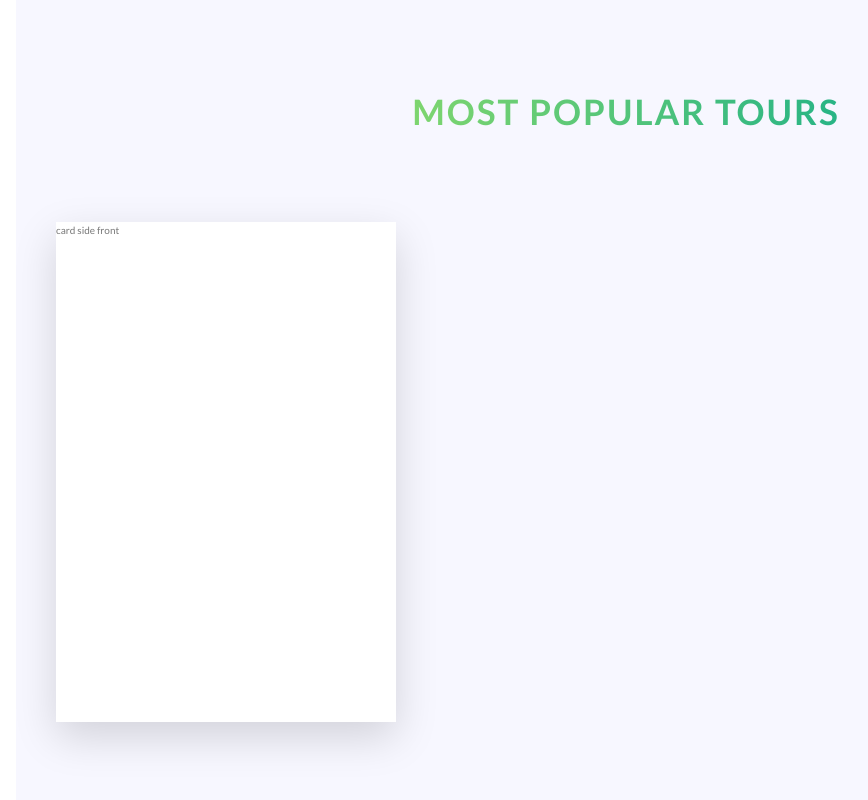
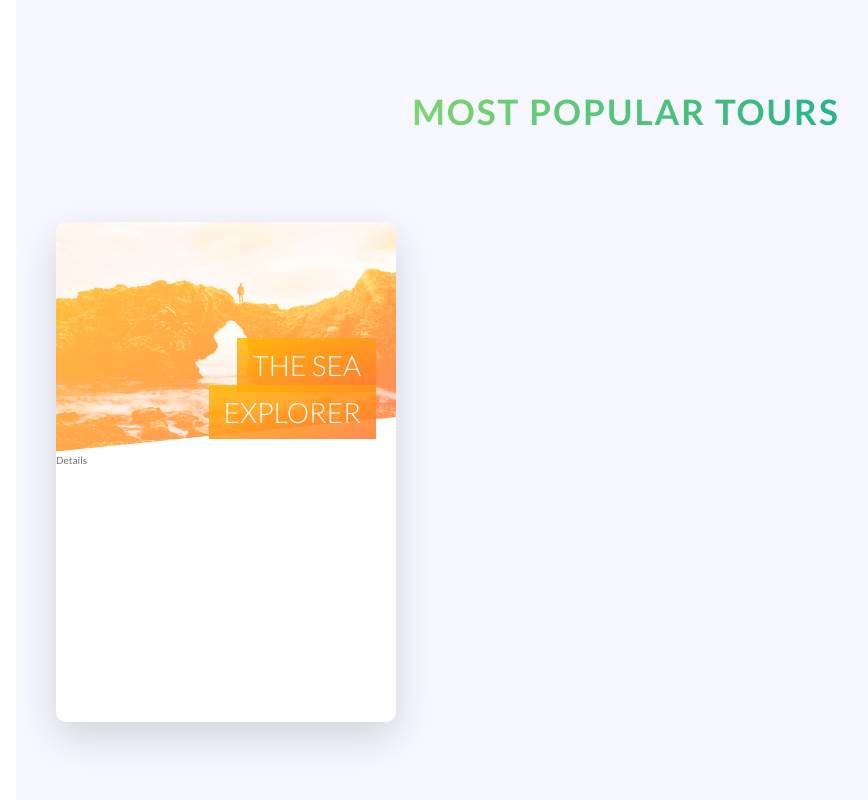
Before and after one commit to Gsync/naturetours, a website: page index.html in a window 1280 px wide. Shown: the part 2329-3129 px from the top of the page, without its empty margins (14-882 px from the left). Drawn offline with Linux system fonts and the light colour scheme.

Commit message:
card image css

```diff
--- a/index.html
+++ b/index.html
@@ -99,7 +99,17 @@
                     <div class="col-1-of-3">
                         <div class="card">
                             <div class="card__side card__side--front">
-                                card side front
+                                <div class="card__picture card__picture--1">
+                                    &nbsp;
+                                </div>
+                                <h4 class="card__heading">
+                                    <span class="card__heading-span card__heading-span--1">
+                                        The Sea Explorer
+                                    </span>
+                                </h4>
+                                <div class="card__details">
+                                    Details
+                                </div>
                             </div>
                             <div class="card__side card__side--back card__side--back-1">
                                 card side back
--- a/package.json
+++ b/package.json
@@ -4,7 +4,7 @@
   "description": "Nautre Tours Static single page site to demonstrate Advanced CSS design Concepts including SASS",
   "main": "index.js",
   "scripts": {
-    "compile:sass": "node-sass sass/main.scss css/style.css -w"
+    "compile": "node-sass sass/main.scss css/style.css -w"
   },
   "repository": {
     "type": "git",
--- a/sass/components/_card.scss
+++ b/sass/components/_card.scss
@@ -8,11 +8,13 @@
         background-color: orangered;
         width: 100%;
         height: 50rem;
-        transition: all .8s;
+        transition: all 1s ease;
         position: absolute;
         top: 0;
         left: 0;
         backface-visibility: hidden;
+        border-radius: 10px;
+        overflow: hidden;
         box-shadow: 0 1.5rem 4rem rgba($color-black, .15);
 
         &--front {
@@ -29,10 +31,54 @@
     }
 
     &:hover &__side--front {
-        transform: rotateY(180deg);
+        transform: rotateY(-180deg);
     }
 
     &:hover &__side--back {
         transform: rotateY(0deg);
     }
+
+    &__picture {
+        background-size: cover;
+        height: 23rem;
+        background-blend-mode: screen;
+        -webkit-clip-path: polygon(0 0, 100% 0, 100% 85%, 0 100%);
+        clip-path: polygon(0 0, 100% 0, 100% 85%, 0 100%);
+
+        &--1 {
+            background-image: linear-gradient(to right bottom, $color-secondary-light, $color-secondary-dark), url(../img/nat-5.jpg);
+        }
+
+        &--2 {
+            background-image: url(../img/nat-5.jpg);
+        }
+
+        &--3 {
+            background-image: url(../img/nat-5.jpg);
+        }
+    }
+
+    &__heading {
+        font-size: 2.8rem;
+        font-weight: 300;
+        text-transform: uppercase;
+        text-align: right;
+        color: $color-white;
+        position: absolute;
+        top: 12rem;
+        right: 2rem;
+        width: 75%;
+
+    }
+
+    &__heading-span {
+        padding: 1rem 1.5rem;
+        box-decoration-break: clone;
+        -webkit-box-decoration-break: clone;
+
+        &--1 {
+            background-image: linear-gradient(to right bottom, rgba($color-secondary-light, .85), rgba($color-secondary-dark, .85));
+        }
+
+    }
 }
--- a/sass/layout/_header.scss
+++ b/sass/layout/_header.scss
@@ -4,6 +4,7 @@
     background-image: linear-gradient( to right bottom, rgba($color-primary-light, 0.8), rgba($color-primary-dark, 0.8)), url(../img/hero.jpg);
     background-size: cover;
     background-position: top;
+    -webkit-clip-path: polygon(0 0, 100% 0, 100% 75vh, 0 100%);
     clip-path: polygon(0 0, 100% 0, 100% 75vh, 0 100%);
     position: relative;
     /* to use the log position relative to its parent(header) */
```
Also changed, not shown: css/style.css.
